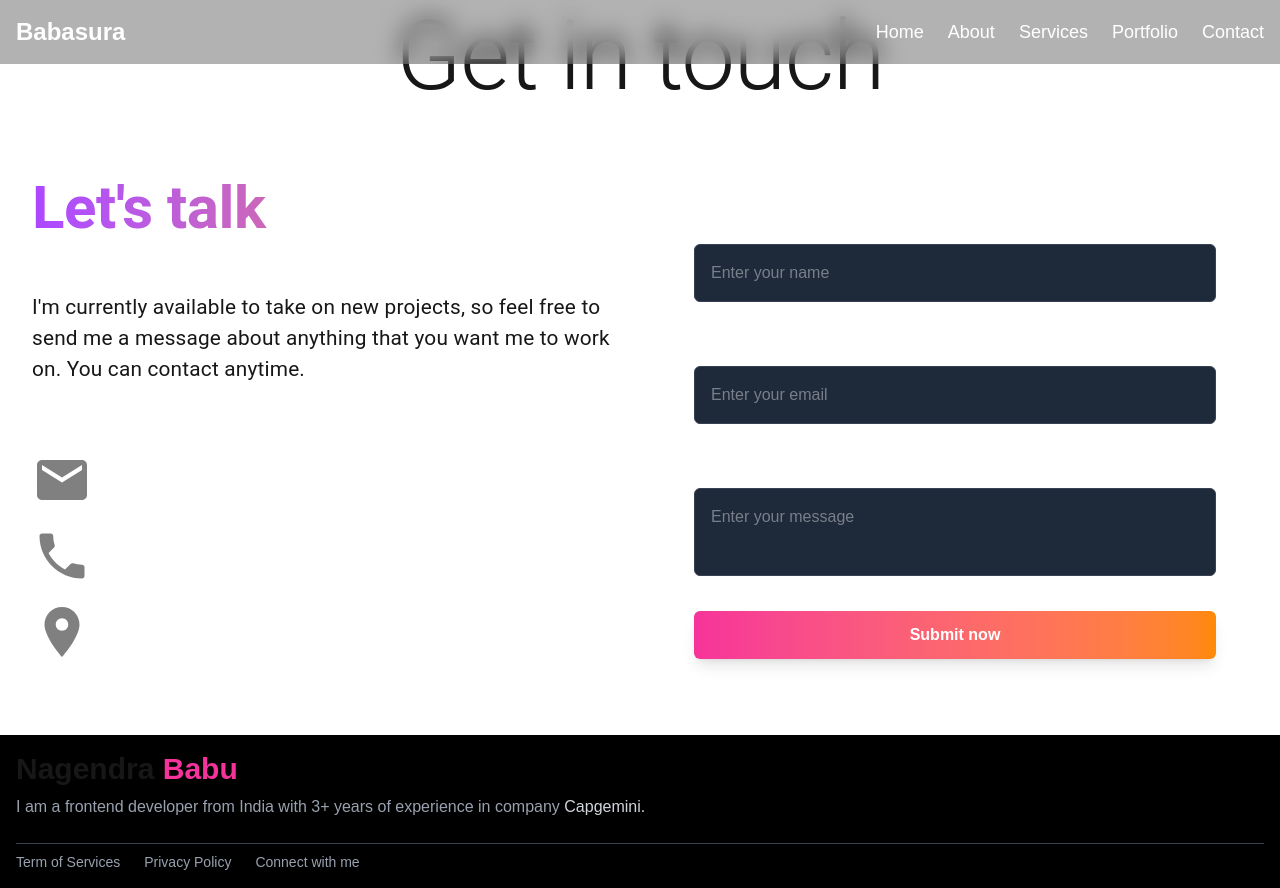
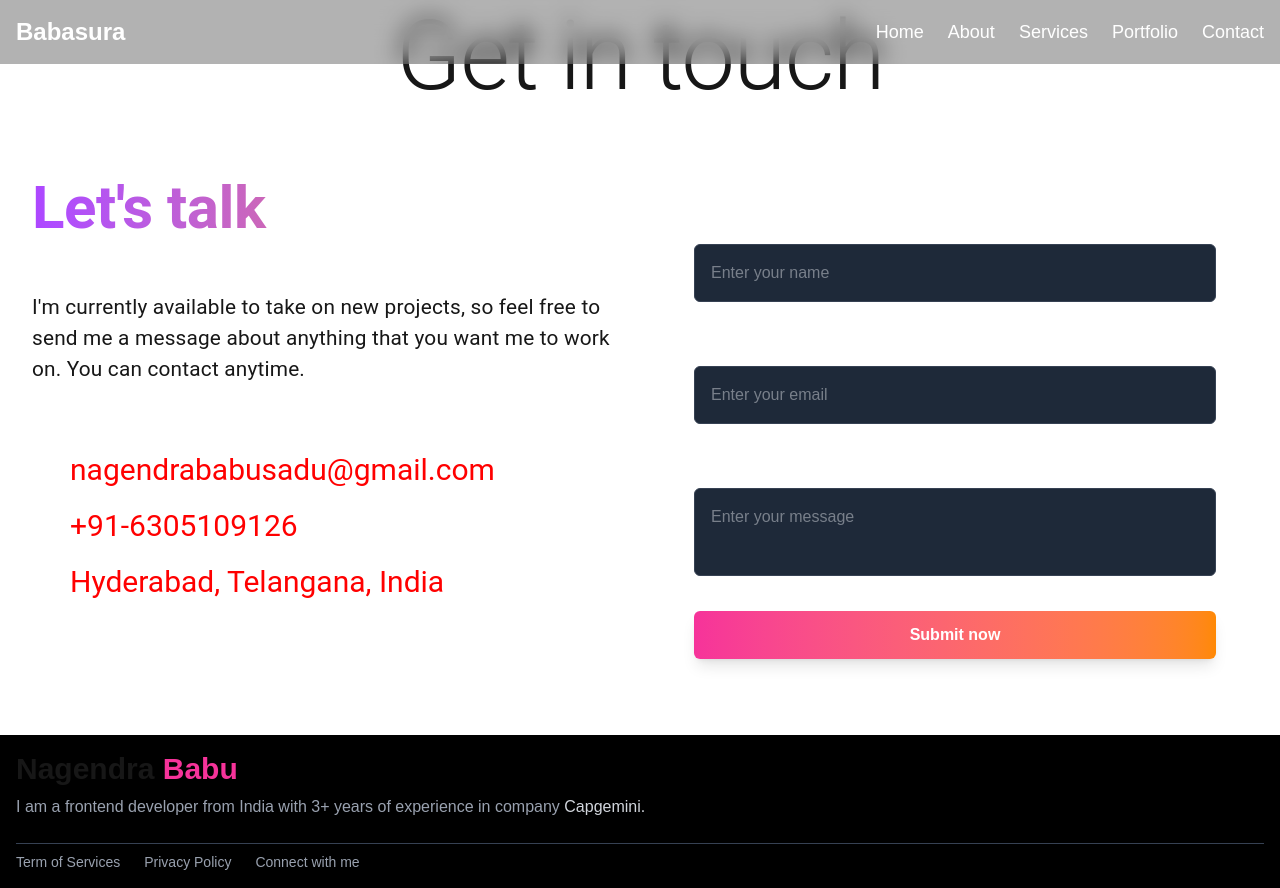
Before and after one commit to NagendraBabuSadu/my-portfolio, a Next.js app: page /contact in a window 1280 px wide. Built offline with nearby package versions, Linux system fonts and the light colour scheme.

Commit message:
chore: changed the font format.

```diff
--- a/src/app/contact/page.tsx
+++ b/src/app/contact/page.tsx
@@ -99,9 +99,9 @@ const ContactComponent: React.FC = () => {
             }}
           >
             <MotionComponent variant="body1" fontSize="1.3rem">
-              I&apos;m currently available to take on new projects, so feel free to
-              send me a message about anything that you want me to work on. You
-              can contact anytime.
+              I&apos;m currently available to take on new projects, so feel free
+              to send me a message about anything that you want me to work on.
+              You can contact anytime.
             </MotionComponent>
           </Box>
           <Box
@@ -113,21 +113,52 @@ const ContactComponent: React.FC = () => {
             }}
           >
             <Box sx={{ display: "flex", alignItems: "center", gap: 1 }}>
-              <Email sx={{ fontSize: 60, color: "gray" }} />
-              <Typography variant="h4">
+              <Email       sx={{
+                  fontSize: { xs: 20, sm: 30, md: 40, lg: 30 }}} />
+              <Typography
+                variant="h5"
+                sx={{
+                  fontSize: { xs: 20, sm: 30, md: 40, lg: 30 },
+                  wordBreak: "break-word",
+                  overflowWrap: "break-word",
+                  whiteSpace: "normal",
+                  color: "red",
+                }}
+              >
                 <a href="">nagendrababusadu@gmail.com</a>
               </Typography>
             </Box>
 
             <Box sx={{ display: "flex", alignItems: "center", gap: 1 }}>
-              <Phone sx={{ fontSize: 60, color: "gray" }} />
-              <Typography variant="h4">+91-6305109126</Typography>
+              <Phone
+                sx={{
+                  fontSize: { xs: 20, sm: 30, md: 40, lg: 30 }}}
+              />
+              <Typography variant="h5"
+                sx={{
+                  fontSize: { xs: 20, sm: 30, md: 40, lg: 30 },
+                  wordBreak: "break-word",
+                  overflowWrap: "break-word",
+                  whiteSpace: "normal",
+                  color: "red",
+                }}>+91-6305109126</Typography>
+            </Box>
+            <Box sx={{ display: "flex", alignItems: "center", gap: 1 }}>
+              <LocationOn
+                sx={{
+                  fontSize: { xs: 20, sm: 30, md: 40, lg: 30 }}}
+              />
+              <Typography variant="h5"
+                sx={{
+                  fontSize: { xs: 20, sm: 30, md: 40, lg: 30 },
+                  wordBreak: "break-word",
+                  overflowWrap: "break-word",
+                  whiteSpace: "normal",
+                  color: "red",
+                }}>Hyderabad, Telangana, India</Typography>
             </Box>
 
-            <Box sx={{ display: "flex", alignItems: "center", gap: 1 }}>
-              <LocationOn sx={{ fontSize: 60, color: "gray" }} />
-              <Typography variant="h4">Hyderabad, Telangana, India</Typography>
-            </Box>
+
           </Box>
         </div>
 
```
